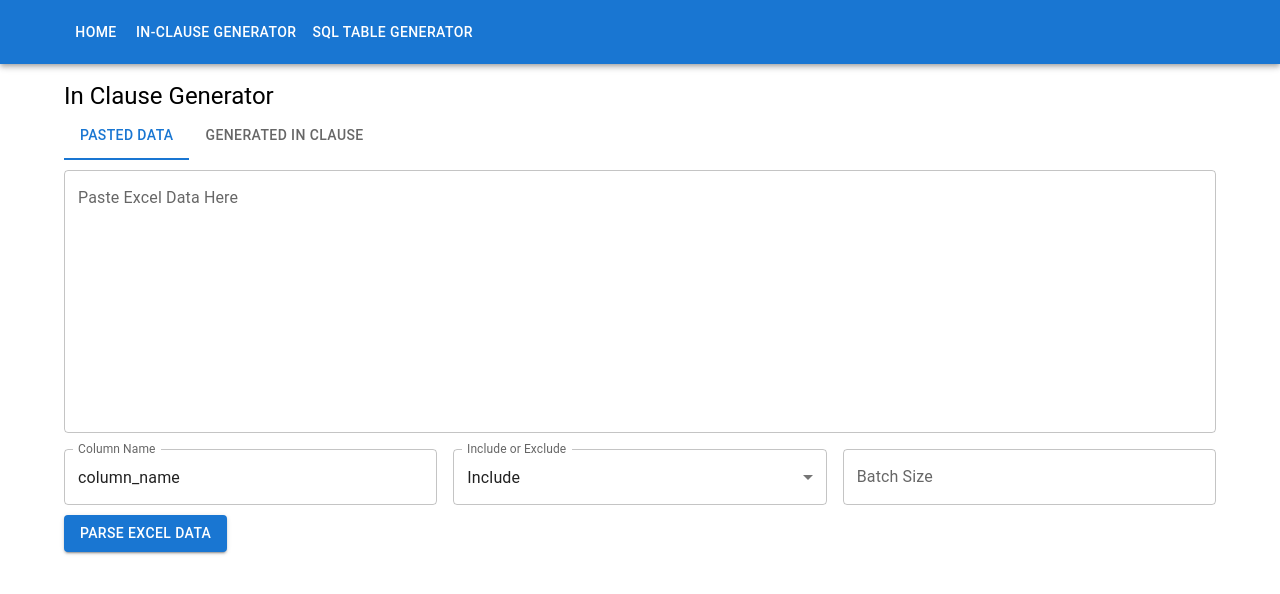
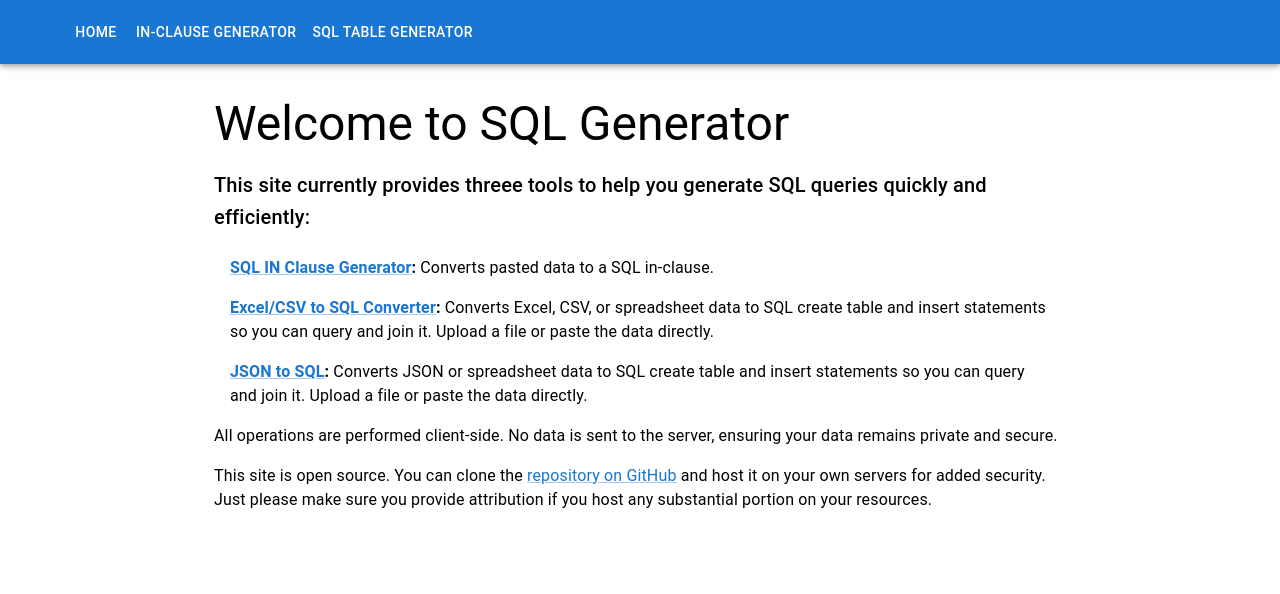
Before and after one commit to ryanwith/sqlgenerator, a React (Create React App) app: page / in a window 1280 px wide. Shown: the top 594 px of the page. Built offline with nearby package versions, Linux system fonts and the light colour scheme.

Commit message:
add license attribution requirement, add home page, edit test file removing extra code

```diff
--- a/package.json
+++ b/package.json
@@ -1,7 +1,7 @@
 {
   "name": "sql-generator",
   "version": "0.1.0",
-  "homepage": "https://ryanwaldorf.github.io/sql-generator/",
+  "homepage": "https://www.sqlgenerator.io",
   "private": true,
   "dependencies": {
     "@emotion/react": "^11.11.4",
--- a/src/App.js
+++ b/src/App.js
@@ -3,6 +3,7 @@ import { BrowserRouter as Router, Route, Routes, Link } from 'react-router-dom';
 import InClauseGenerator from './pages/InClauseGenerator';
 import TableGenerator from './pages/TableGenerator';
 import TableGeneratorFromJSON from './pages/TableGeneratorFromJSON';
+import Home from './pages/Home';
 import Navbar from './components/Navbar';
 import './App.css';
 
@@ -13,10 +14,10 @@ function App() {
         <Navbar></Navbar>
 
         <Routes>
-          <Route path="/" element={<InClauseGenerator />} />
+          <Route path="/" element={<Home />} />
           <Route path="/in-clause-generator" element={<InClauseGenerator />} />
-          <Route path="/sql-table-generator/excel-to-sql" element={<TableGenerator />} />
-          <Route path="/sql-table-generator/json-to-sql" element={<TableGeneratorFromJSON />} />
+          <Route path="/sql-converter/excel-to-sql" element={<TableGenerator />} />
+          <Route path="/sql-converter/json-to-sql" element={<TableGeneratorFromJSON />} />
         </Routes>
       </div>
     </Router>
--- a/src/components/Navbar.js
+++ b/src/components/Navbar.js
@@ -25,8 +25,8 @@ function Navbar() {
                             open={Boolean(anchorEl)}
                             onClose={handleClose}
                         >
-                            <MenuItem onClick={handleClose} component="a" href="/sql-table-generator/excel-to-sql">Excel to SQL</MenuItem>
-                            <MenuItem onClick={handleClose} component="a" href="/sql-table-generator/json-to-sql">JSON to SQL</MenuItem>
+                            <MenuItem onClick={handleClose} component="a" href="/sql-converter/excel-to-sql">Excel to SQL</MenuItem>
+                            <MenuItem onClick={handleClose} component="a" href="/sql-converter/json-to-sql">JSON to SQL</MenuItem>
                         </Menu>                    </Box>
                 </Toolbar>
                 </Container>
--- /dev/null
+++ b/src/pages/Home.js
@@ -0,0 +1,48 @@
+import React from 'react';
+import { Container, Typography, List, ListItem, Link } from '@mui/material';
+
+const Home = () => {
+  return (
+    <Container maxWidth="md" sx={{ mt: 4 }}>
+      <Typography variant="h3" gutterBottom>
+        Welcome to SQL Generator
+      </Typography>
+      <Typography variant="h6" gutterBottom>
+        This site currently provides threee tools to help you generate SQL queries quickly and efficiently:
+      </Typography>
+      <List>
+        <ListItem>
+          <Typography variant="body1">
+            <strong><Link href='/in-clause-generator'>SQL IN Clause Generator</Link>: </strong>Converts pasted data to a SQL in-clause.
+          </Typography>
+        </ListItem>
+        <ListItem>
+          <Typography variant="body1">
+            <strong><Link href='/sql-converter/excel-to-sql'>Excel/CSV to SQL Converter</Link>: </strong>
+            Converts Excel, CSV, or spreadsheet data to SQL create table and insert statements so you can query and join it.  Upload a file or paste the data directly.
+          </Typography>
+        </ListItem>
+        <ListItem>
+          <Typography variant="body1"><strong>
+          <Link href='/sql-converter/json-to-sql'>JSON to SQL</Link>: </strong>
+            Converts JSON or spreadsheet data to SQL create table and insert statements so you can query and join it.  Upload a file or paste the data directly.
+          </Typography>
+        </ListItem>
+      </List>
+      <Typography variant="body1" >
+        All operations are performed client-side. No data is sent to the server, ensuring your data remains private and secure.
+      </Typography>
+      <Typography variant="body1" sx={{ mt: 2 }}>
+        This site is open source.  You can clone the <Link href="https://github.com/rywaldor/sqlgenerator" target="_blank" rel="noopener noreferrer">
+          repository on GitHub
+        </Link> and host it on your own servers for added security.
+        Just please make sure you provide attribution if you host any substantial portion on your resources.
+      </Typography>
+      <Typography variant="body1" sx={{ mt: 2 }}>
+
+      </Typography>
+    </Container>
+  );
+};
+
+export default Home;
```
Also changed, not shown: 2 other files (tests, documents, lock files or other folders).
